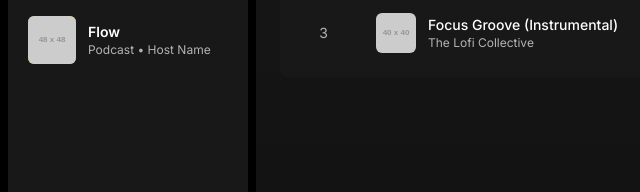
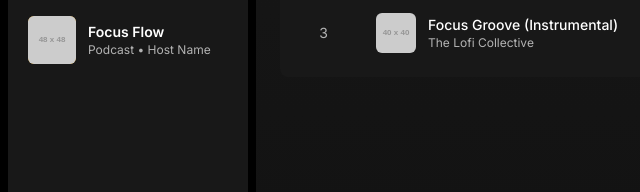
Before and after one commit to harsh-frontdev/spotify-clone, a plain HTML site: page index.html in a window 1280 px wide. Shown: the part 488-680 px from the top of the page, 0-640 px from the left. Drawn offline with nearby package versions, Linux system fonts and the light colour scheme; placeholder pictures from the web are drawn by us.

Commit message:
UI Update

```diff
--- a/index.html
+++ b/index.html
@@ -73,7 +73,7 @@
                             <img src="https://placehold.co/48x48/D8A82C/white?text=Relax" alt="Playlist Cover" class="rounded-md object-cover">
                         </div>
                         <div class="ml-3 overflow-hidden">
-                            <p class="text-sm font-semibold truncate"> Flow</p>
+                            <p class="text-sm font-semibold truncate">Focus Flow</p>
                             <p class="text-xs text-spotify-gray truncate">Podcast • Host Name</p>
                         </div>
                     </div>
```
